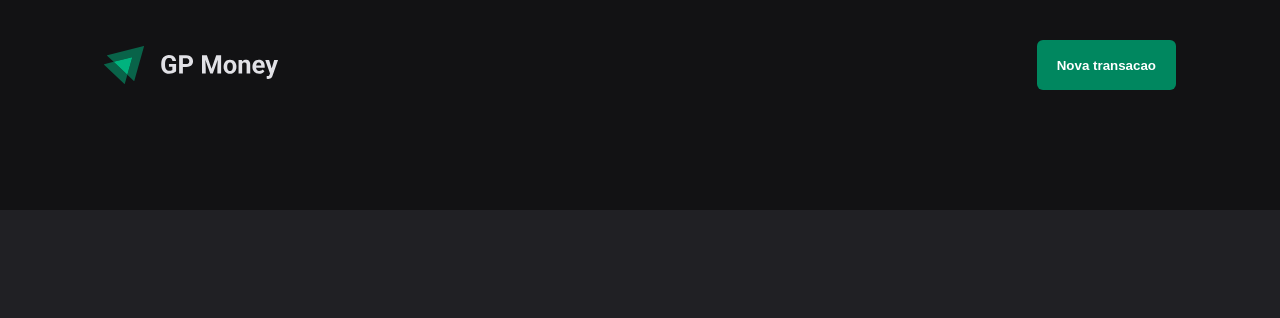
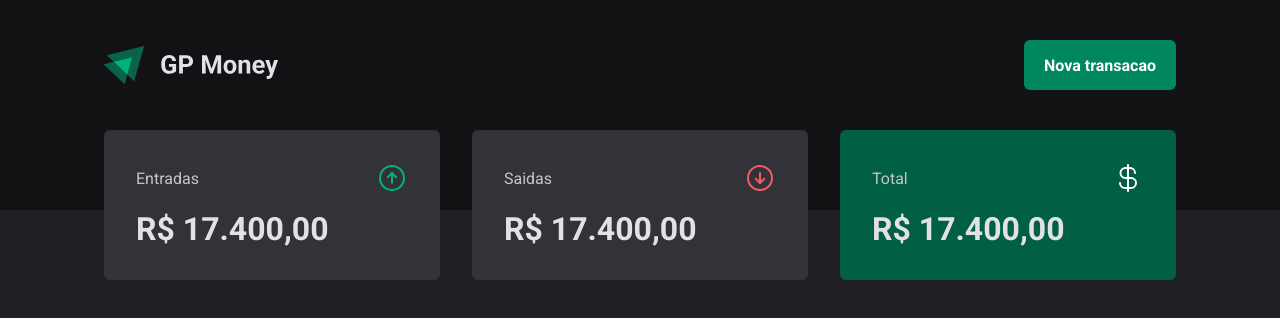
Before and after one commit to gregory6z/gp-money-2.0, a React (Vite) app: page / in a window 1280 px wide. Shown: the top 318 px of the page. Built offline with nearby package versions, Linux system fonts and the light colour scheme.

Commit message:
Add Summary component ✔️

```diff
--- a/index.html
+++ b/index.html
@@ -4,6 +4,7 @@
     <meta charset="UTF-8" />
     <link rel="preconnect" href="https://fonts.googleapis.com" />
     <link rel="preconnect" href="https://fonts.gstatic.com" crossorigin />
+
     <link rel="icon" type="image/svg+xml" href="/vite.svg" />
     <meta name="viewport" content="width=device-width, initial-scale=1.0" />
 
--- a/package.json
+++ b/package.json
@@ -9,6 +9,7 @@
     "preview": "vite preview"
   },
   "dependencies": {
+    "phosphor-react": "^1.4.1",
     "react": "^18.2.0",
     "react-dom": "^18.2.0",
     "styled-components": "^5.3.5"
--- /dev/null
+++ b/src/components/Summary/index.tsx
@@ -0,0 +1,30 @@
+import { SummaryCard, SummaryContainer } from "./styles";
+import { ArrowCircleDown, ArrowCircleUp, CurrencyDollar } from "phosphor-react";
+
+export function Summary() {
+  return (
+    <SummaryContainer>
+      <SummaryCard>
+        <header>
+          <span>Entradas</span>
+          <ArrowCircleUp size={32} color="#00b37e" />
+        </header>
+        <strong>R$ 17.400,00</strong>
+      </SummaryCard>
+      <SummaryCard>
+        <header>
+          <span>Saidas</span>
+          <ArrowCircleDown size={32} color="#f75a68" />
+        </header>
+        <strong>R$ 17.400,00</strong>
+      </SummaryCard>
+      <SummaryCard variant="green">
+        <header>
+          <span>Total</span>
+          <CurrencyDollar size={32} color="#FFF" />
+        </header>
+        <strong>R$ 17.400,00</strong>
+      </SummaryCard>
+    </SummaryContainer>
+  );
+}
--- /dev/null
+++ b/src/components/Summary/styles.ts
@@ -0,0 +1,43 @@
+import styled, { css } from "styled-components";
+
+export const SummaryContainer = styled.section`
+  width: 100%;
+  max-width: 1120px;
+  margin: 0 auto;
+  padding: 0 1.5rem;
+
+  display: grid;
+  grid-template-columns: repeat(3, 1fr);
+  gap: 2rem;
+
+  margin-top: -5rem;
+`;
+
+interface SummaryCardProps {
+  variant?: "green";
+}
+
+export const SummaryCard = styled.div<SummaryCardProps>`
+  background: ${(props) => props.theme["gray-600"]};
+  border-radius: 6px;
+  padding: 2rem;
+
+  header {
+    display: flex;
+    align-items: center;
+    justify-content: space-between;
+    color: ${(props) => props.theme["gray-300"]};
+  }
+
+  strong {
+    display: block;
+    margin-top: 1rem;
+    font-size: 2rem;
+  }
+
+  ${(props) =>
+    props.variant === "green" &&
+    css`
+      background-color: ${props.theme["green-700"]};
+    `}
+`;
--- a/src/pages/Trasnsactions/index.tsx
+++ b/src/pages/Trasnsactions/index.tsx
@@ -1,5 +1,11 @@
 import { Header } from "../../components/Header";
+import { Summary } from "../../components/Summary";
 
 export function Transactions() {
-  return <Header />;
+  return (
+    <div>
+      <Header />
+      <Summary />
+    </div>
+  );
 }
--- a/src/styles/global.ts
+++ b/src/styles/global.ts
@@ -21,6 +21,6 @@
   }
 
   body , input , textarea , button{
-    font-family: 300 1rem Roboto , sans-serif; ;
+    font: 300 1rem 'Roboto', sans-serif; ;
   }
 `;
```
Also changed, not shown: 1 other file (tests, documents, lock files or other folders).
